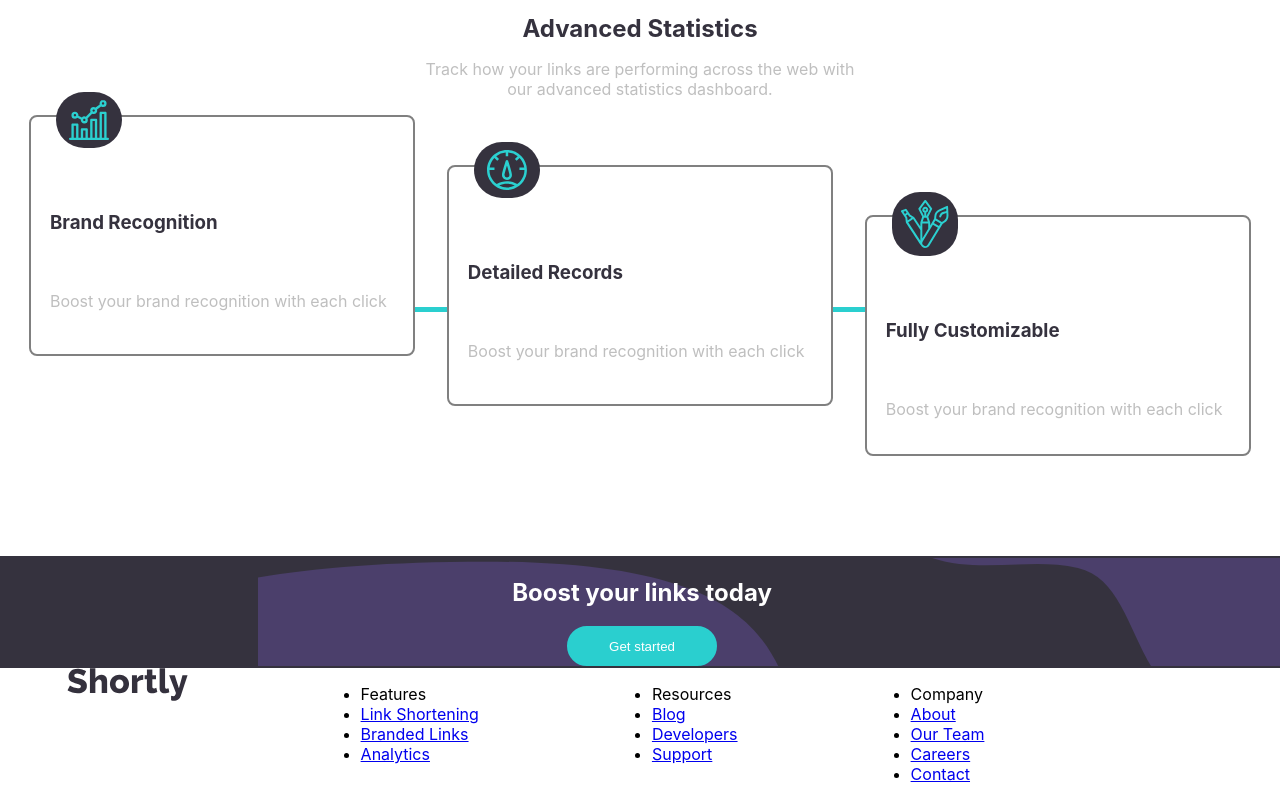
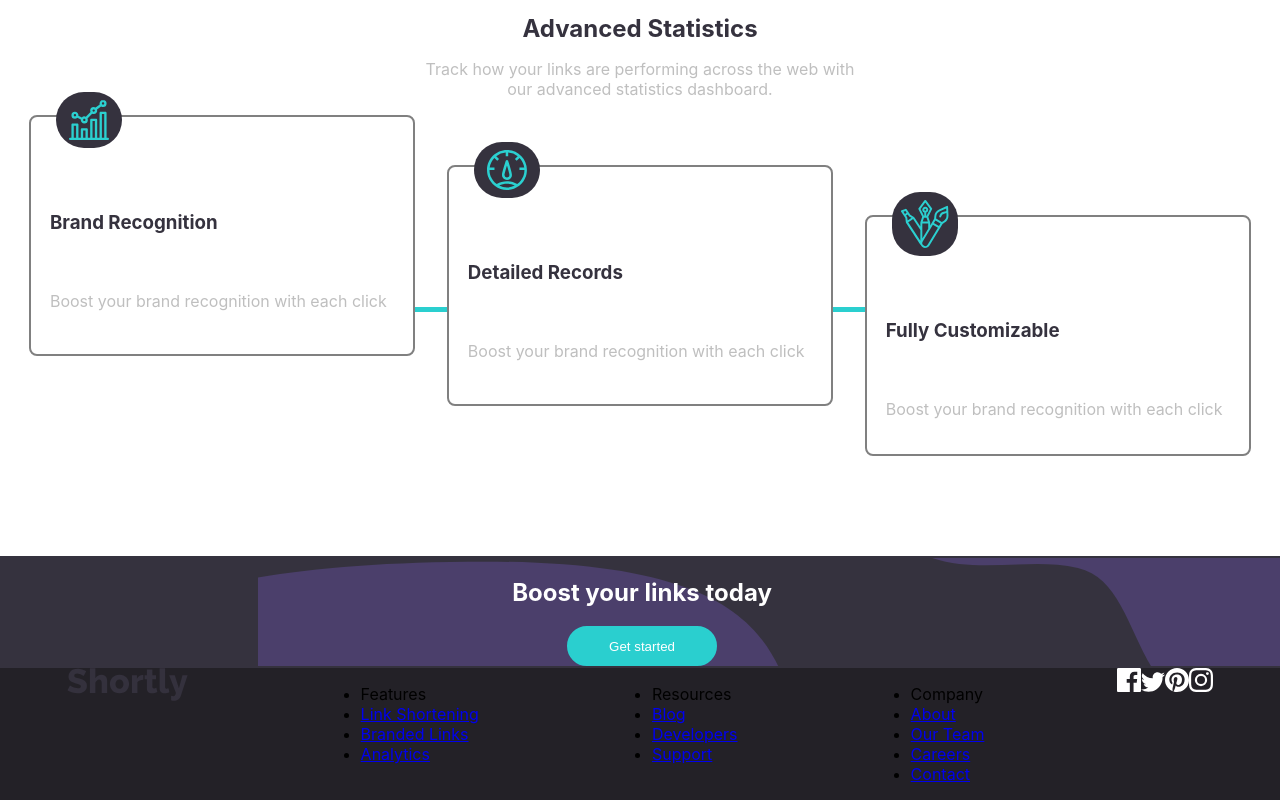
Before and after one commit to steven-mpawulo/url-shortening-page, a React (Create React App) app: page / in a window 1280 px wide. Shown: the part 586-1386 px from the top of the page. Built offline with nearby package versions, Linux system fonts and the light colour scheme.

Commit message:
adds background color to footer

```diff
--- a/src/components/footer/footer.css
+++ b/src/components/footer/footer.css
@@ -1,4 +1,5 @@
 footer {
     display: flex;
     justify-content: space-around;
+    background-color: hsl(260, 8%, 14%);
 }
```
